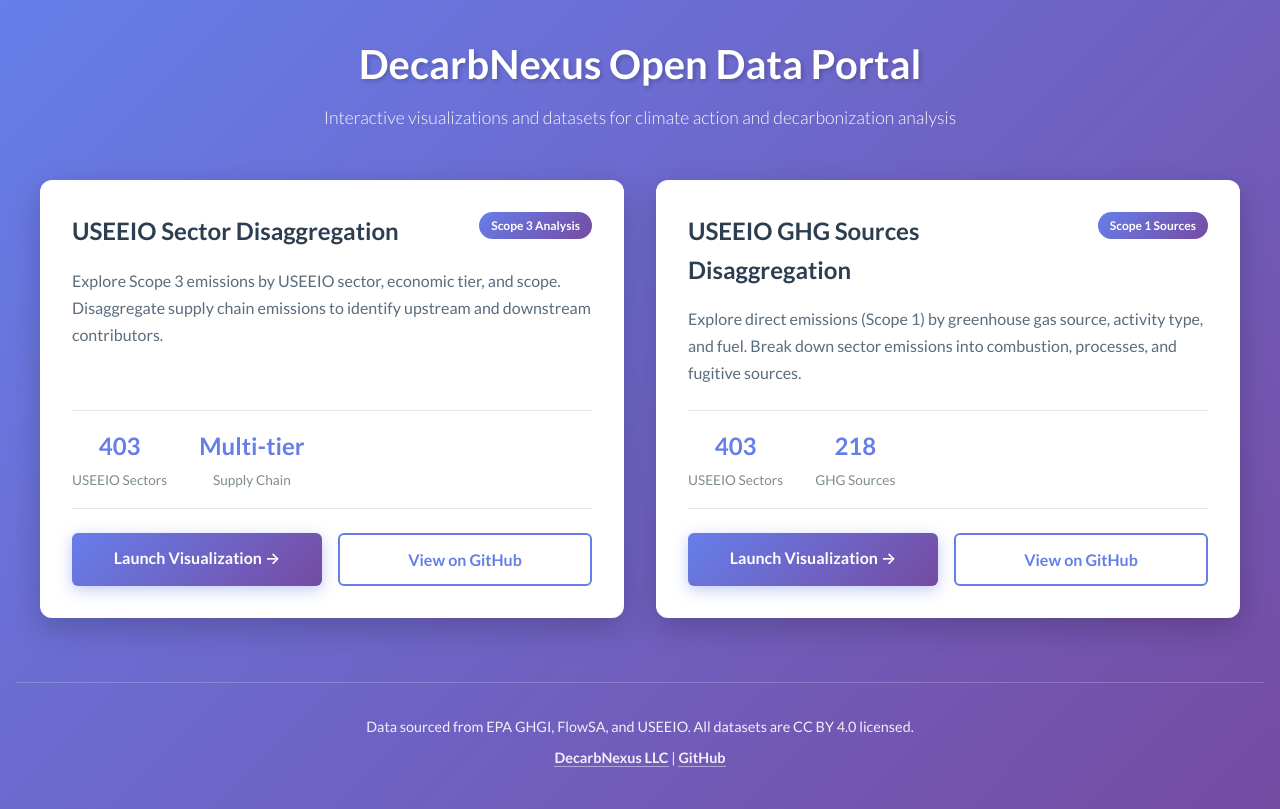
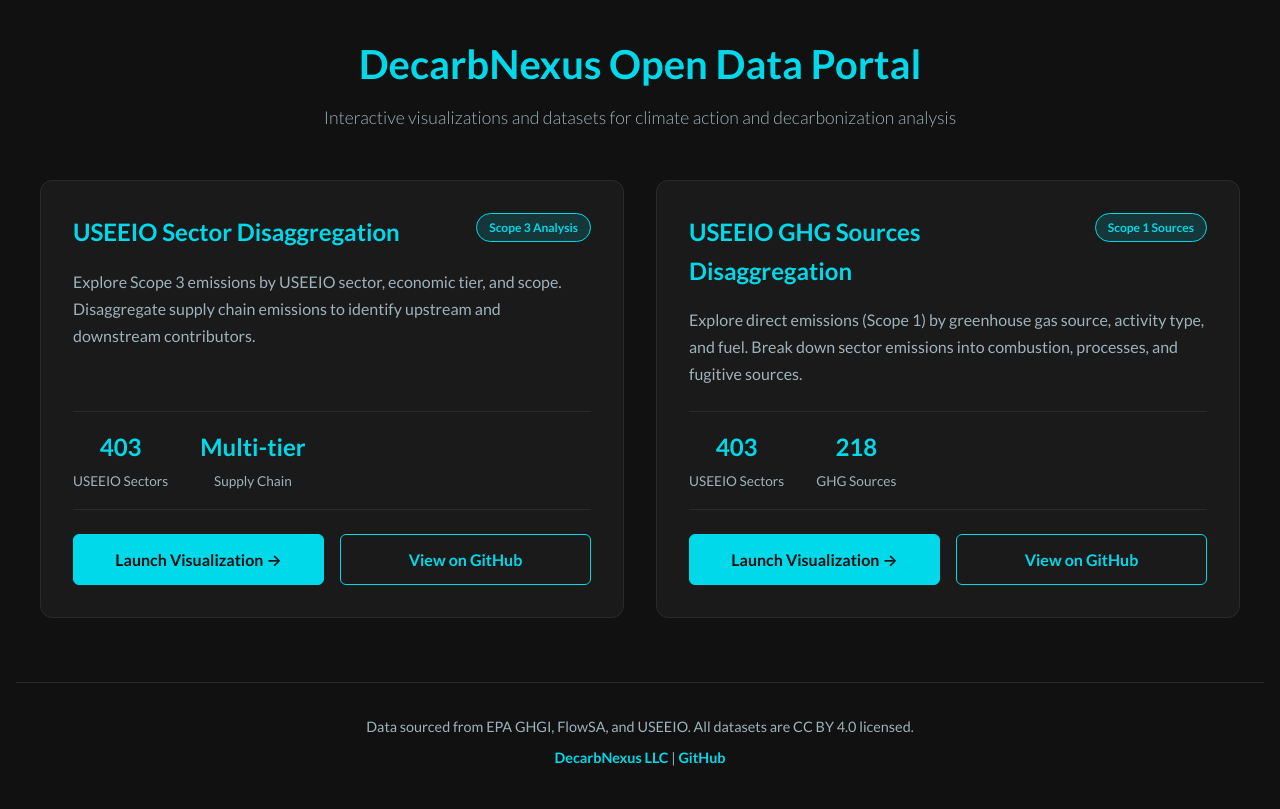
Before and after one commit to DecarbNexus/open.decarbnexus.com, a plain HTML site: page index.html in a window 1280 px wide. Drawn offline with Linux system fonts and the light colour scheme.

Commit message:
Update to dark mode design matching platform theme
- Dark background (#111111) with teal accent (#00D9EA)
- Cards with lighter gray background (#1a1a1a)
- White text (#e9eef0) with muted gray for secondary text
- Teal borders on hover for cards
- Consistent with DecarbNexus platform design language

```diff
--- a/styles.css
+++ b/styles.css
@@ -1,3 +1,12 @@
+:root {
+  --bg: #111111;
+  --card-bg: #1a1a1a;
+  --text: #e9eef0;
+  --muted: #9fb2bb;
+  --accent: #00D9EA;
+  --border: #2a2a2a;
+}
+
 * {
   box-sizing: border-box;
   margin: 0;
@@ -7,15 +16,14 @@
 body {
   font-family: 'Lato', -apple-system, BlinkMacSystemFont, 'Segoe UI', Roboto, sans-serif;
   line-height: 1.6;
-  color: #2c3e50;
-  background: linear-gradient(135deg, #667eea 0%, #764ba2 100%);
+  color: var(--text);
+  background: var(--bg);
   min-height: 100vh;
   padding: 2rem 1rem;
 }
 
 header {
   text-align: center;
-  color: white;
   margin-bottom: 3rem;
   animation: fadeIn 0.8s ease-out;
 }
@@ -24,13 +32,13 @@ header h1 {
   font-size: 2.5rem;
   font-weight: 700;
   margin-bottom: 0.5rem;
-  text-shadow: 2px 2px 4px rgba(0, 0, 0, 0.2);
+  color: var(--accent);
 }
 
 .subtitle {
   font-size: 1.1rem;
   font-weight: 300;
-  opacity: 0.95;
+  color: var(--muted);
 }
 
 .card-container {
@@ -43,18 +51,18 @@ header h1 {
 }
 
 .card {
-  background: white;
+  background: var(--card-bg);
+  border: 1px solid var(--border);
   border-radius: 12px;
   padding: 2rem;
-  box-shadow: 0 10px 30px rgba(0, 0, 0, 0.2);
-  transition: transform 0.3s ease, box-shadow 0.3s ease;
+  transition: transform 0.3s ease, border-color 0.3s ease;
   display: flex;
   flex-direction: column;
 }
 
 .card:hover {
   transform: translateY(-5px);
-  box-shadow: 0 15px 40px rgba(0, 0, 0, 0.3);
+  border-color: var(--accent);
 }
 
 .card-header {
@@ -68,13 +76,14 @@ header h1 {
 .card-header h2 {
   font-size: 1.5rem;
   font-weight: 700;
-  color: #2c3e50;
+  color: var(--accent);
   flex: 1;
 }
 
 .badge {
-  background: linear-gradient(135deg, #667eea 0%, #764ba2 100%);
-  color: white;
+  background: rgba(0, 217, 234, 0.15);
+  color: var(--accent);
+  border: 1px solid var(--accent);
   padding: 0.25rem 0.75rem;
   border-radius: 20px;
   font-size: 0.75rem;
@@ -83,7 +92,7 @@ header h1 {
 }
 
 .card-description {
-  color: #5a6c7d;
+  color: var(--muted);
   margin-bottom: 1.5rem;
   line-height: 1.7;
   flex-grow: 1;
@@ -94,8 +103,8 @@ header h1 {
   gap: 2rem;
   margin-bottom: 1.5rem;
   padding: 1rem 0;
-  border-top: 1px solid #e0e6ed;
-  border-bottom: 1px solid #e0e6ed;
+  border-top: 1px solid var(--border);
+  border-bottom: 1px solid var(--border);
 }
 
 .stat {
@@ -108,13 +117,13 @@ header h1 {
 .stat-value {
   font-size: 1.5rem;
   font-weight: 700;
-  color: #667eea;
+  color: var(--accent);
   display: block;
 }
 
 .stat-label {
   font-size: 0.85rem;
-  color: #7f8c8d;
+  color: var(--muted);
   margin-top: 0.25rem;
 }
 
@@ -139,51 +148,50 @@ header h1 {
 }
 
 .btn-primary {
-  background: linear-gradient(135deg, #667eea 0%, #764ba2 100%);
-  color: white;
-  box-shadow: 0 4px 15px rgba(102, 126, 234, 0.4);
+  background: var(--accent);
+  color: var(--bg);
+  border: 1px solid var(--accent);
 }
 
 .btn-primary:hover {
   transform: translateY(-2px);
-  box-shadow: 0 6px 20px rgba(102, 126, 234, 0.6);
+  filter: brightness(1.1);
 }
 
 .btn-secondary {
-  background: white;
-  color: #667eea;
-  border: 2px solid #667eea;
+  background: transparent;
+  color: var(--accent);
+  border: 1px solid var(--accent);
 }
 
 .btn-secondary:hover {
-  background: #f8f9fa;
+  background: rgba(0, 217, 234, 0.1);
   transform: translateY(-2px);
 }
 
 footer {
   text-align: center;
-  color: white;
+  color: var(--muted);
   margin-top: 4rem;
   padding-top: 2rem;
-  border-top: 1px solid rgba(255, 255, 255, 0.2);
+  border-top: 1px solid var(--border);
   font-size: 0.9rem;
 }
 
 footer p {
   margin-bottom: 0.5rem;
-  opacity: 0.9;
 }
 
 footer a {
-  color: white;
+  color: var(--accent);
   text-decoration: none;
   font-weight: 600;
-  border-bottom: 1px solid rgba(255, 255, 255, 0.5);
+  border-bottom: 1px solid transparent;
   transition: border-color 0.3s ease;
 }
 
 footer a:hover {
-  border-bottom-color: white;
+  border-bottom-color: var(--accent);
 }
 
 @keyframes fadeIn {
```
